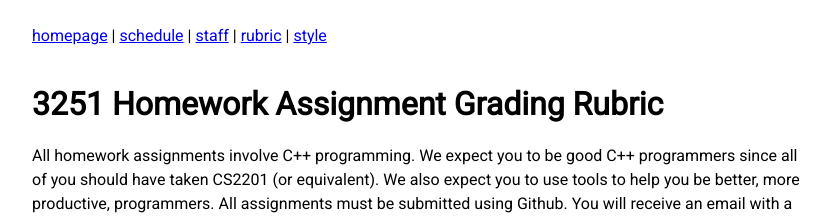
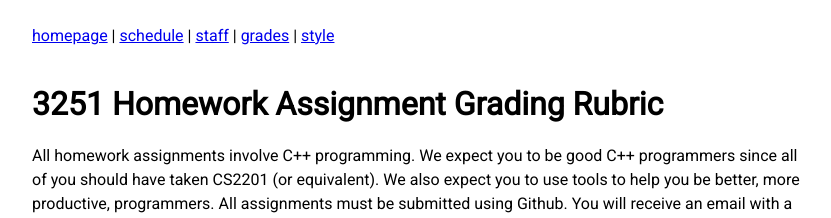
Before and after one commit to gbvandy/vuse-cs3251.github.io, a Jekyll site: the page built from grading-breakdown.md, in a window 1280 px wide. Shown: the top 218 px of the page, without its empty margins (224-1055 px from the left). Built offline with Jekyll 4.4.1, drawn with Linux system fonts in a browser that asks for light colours.

Commit message:
rename assignment rubric to grading breakdown

```diff
--- a/_config.yml
+++ b/_config.yml
@@ -24,7 +24,7 @@ navbar_links: [
   {"url": "/",                      "text": "homepage"},
   {"url": "/schedule",              "text": "schedule"},
   {"url": "/instructors-and-hours", "text": "staff"},
-  {"url": "/assignment-rubric",     "text": "rubric"},
+  {"url": "/grading-breakdown",     "text": "grades"},
   {"url": "/style-guidelines",      "text": "style"},
 ]
 
```
Also changed, not shown: grading-breakdown.md (renamed from assignment-rubric.md).
